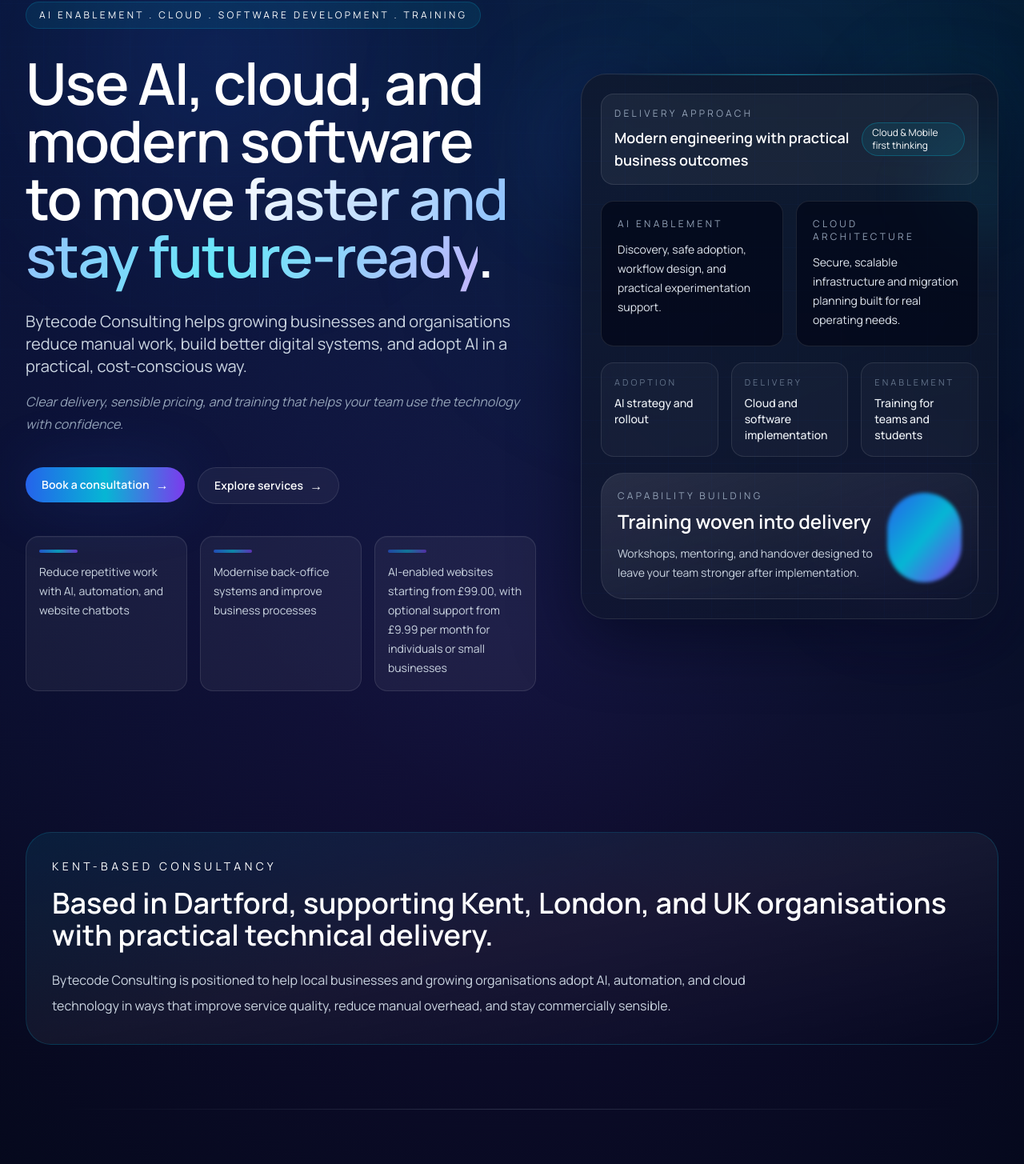
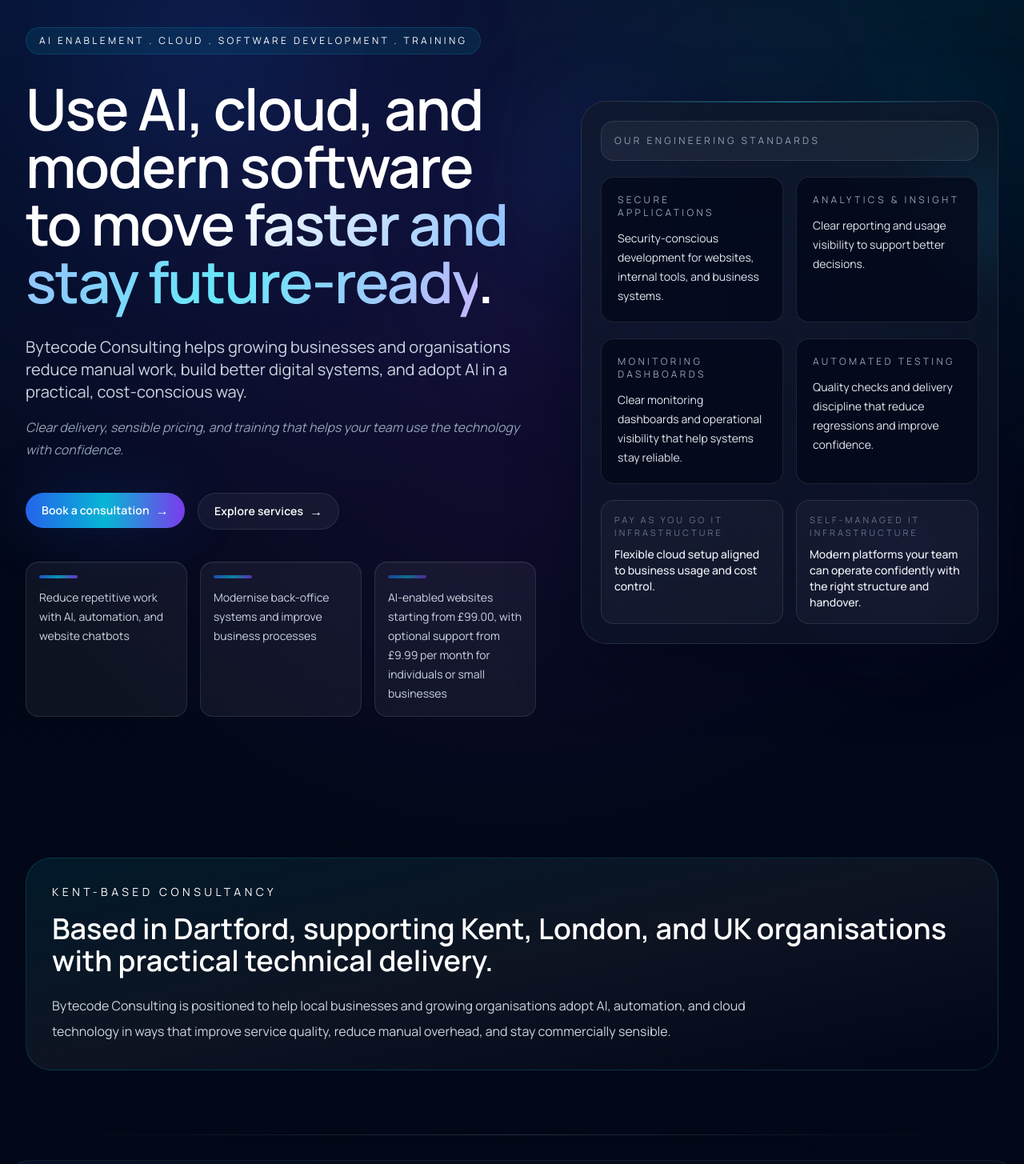
Before and after one commit to danesm/bytecodeconsulting-site, a Next.js app: page / in a window 1280 px wide. Shown: the part 158-1613 px from the top of the page at 80% size. Built offline with nearby package versions, Linux system fonts and the light colour scheme.

Commit message:
Simplify homepage and refine hero layout

```diff
--- a/app/page.tsx
+++ b/app/page.tsx
@@ -5,11 +5,7 @@
 import { Button } from "@/components/ui/button";
 import { Card, CardCopy, CardTitle } from "@/components/ui/card";
 import {
-  credibilityItems,
   localPositioning,
-  processSteps,
-  serviceItems,
-  trainingItems,
 } from "@/lib/site-content";
 
 export default function Home() {
@@ -17,7 +13,7 @@
     <main id="top" className="overflow-x-hidden">
       <Navbar />
 
-      <section className="section-divider relative overflow-hidden pb-20 pt-32 sm:pb-24 sm:pt-40">
+      <section className="section-divider relative overflow-hidden pb-20 pt-40 sm:pb-24 sm:pt-48">
         <div className="absolute inset-0 -z-10">
           <div className="absolute left-[10%] top-20 h-72 w-72 rounded-full bg-primary/20 blur-[120px]" />
           <div className="absolute right-[12%] top-28 h-96 w-96 rounded-full bg-cyan/10 blur-[150px]" />
@@ -78,26 +74,6 @@
         </div>
       </section>
 
-      <section className="section-divider py-20">
-        <div className="section-shell">
-          <SectionHeading
-            eyebrow="Credibility"
-            title="Enterprise-grade engineering, delivered in a practical way."
-            copy="Bytecode Consulting combines senior technical thinking with the responsiveness of a boutique partner. The result is delivery that is capable, measured, and grounded in outcomes your organisation can actually use."
-          />
-
-          <div className="mt-12 grid gap-6 md:grid-cols-2 xl:grid-cols-5">
-            {credibilityItems.map((item) => (
-              <Card key={item.title}>
-                <div className="mb-5 h-1 w-14 rounded-full bg-gradient-to-r from-primary via-cyan to-purple" />
-                <CardTitle>{item.title}</CardTitle>
-                <CardCopy>{item.description}</CardCopy>
-              </Card>
-            ))}
-          </div>
-        </div>
-      </section>
-
       <section className="section-backdrop section-divider py-20">
         <div className="section-shell">
           <SectionHeading
@@ -144,57 +120,6 @@
         </div>
       </section>
 
-      <section className="section-divider py-20">
-        <div className="section-shell grid gap-12 lg:grid-cols-[0.95fr_1.05fr] lg:items-start">
-          <div>
-            <SectionHeading
-              eyebrow="Training"
-              title="Training remains a core service, not an afterthought."
-              copy="For businesses, local organisations, and education settings, the goal is the same: build confidence, reduce adoption friction, and make modern technology genuinely useful."
-            />
-            <div className="mt-8 flex flex-col gap-4 sm:flex-row">
-              <Button href="/training">Training services</Button>
-              <Button href="/schools-students" variant="secondary">
-                Schools & student workshops
-              </Button>
-            </div>
-          </div>
-
-          <div className="grid gap-6 md:grid-cols-2">
-            {trainingItems.slice(0, 4).map((item) => (
-              <Card key={item.title}>
-                <div className="mb-5 inline-flex rounded-full border border-cyan/20 bg-cyan/10 px-3 py-1 text-[11px] uppercase tracking-[0.28em] text-cyan-200">
-                  Workshop
-                </div>
-                <CardTitle>{item.title}</CardTitle>
-                <CardCopy>{item.description}</CardCopy>
-              </Card>
-            ))}
-          </div>
-        </div>
-      </section>
-
-      <section className="section-backdrop section-divider py-20">
-        <div className="section-shell">
-          <SectionHeading
-            eyebrow="Process"
-            title="A simple delivery model that keeps work practical and understandable."
-            copy="Whether the brief is AI enablement, cloud migration, software delivery, or training, the engagement stays clear and outcome-focused."
-            align="center"
-          />
-          <div className="mt-12 grid gap-6 lg:grid-cols-4">
-            {processSteps.map((step, index) => (
-              <Card key={step.title} className="relative overflow-hidden">
-                <div className="absolute inset-x-0 top-0 h-1 bg-gradient-to-r from-primary via-cyan to-purple" />
-                <div className="absolute right-6 top-6 text-4xl font-semibold text-white/10">0{index + 1}</div>
-                <CardTitle>{step.title}</CardTitle>
-                <CardCopy>{step.description}</CardCopy>
-              </Card>
-            ))}
-          </div>
-        </div>
-      </section>
-
       <section className="py-20">
         <div className="section-shell">
           <div className="glass-panel rounded-[2rem] p-8 sm:p-10">
--- a/components/site/hero-visual.tsx
+++ b/components/site/hero-visual.tsx
@@ -9,56 +9,51 @@
         <div className="absolute inset-x-10 top-0 h-px bg-gradient-to-r from-transparent via-cyan/70 to-transparent" />
         <div className="absolute -right-12 top-20 h-32 w-32 rounded-full border border-cyan/20 bg-cyan/10 blur-2xl" />
         <div className="relative space-y-5">
-          <div className="flex items-center justify-between rounded-2xl border border-white/10 bg-white/5 p-4">
-            <div>
-              <p className="text-xs uppercase tracking-[0.28em] text-slate-400">Delivery Approach</p>
-              <p className="mt-2 text-lg font-semibold text-white">Modern engineering with practical business outcomes</p>
+          <div className="rounded-2xl border border-white/10 bg-white/5 p-4">
+            <p className="text-xs uppercase tracking-[0.28em] text-slate-400">Our Engineering Standards</p>
+          </div>
+
+          <div className="grid gap-4 sm:grid-cols-2">
+            <div className="rounded-2xl border border-white/10 bg-slate-950/70 p-5">
+              <p className="text-xs uppercase tracking-[0.28em] text-slate-400">Secure Applications</p>
+              <p className="mt-3 text-sm leading-6 text-slate-200">
+                Security-conscious development for websites, internal tools, and business systems.
+              </p>
             </div>
-            <div className="rounded-full border border-cyan/30 bg-cyan/10 px-3 py-1 text-xs text-cyan-200">
-              Cloud & Mobile first thinking
+            <div className="rounded-2xl border border-white/10 bg-slate-950/70 p-5">
+              <p className="text-xs uppercase tracking-[0.28em] text-slate-400">Analytics & Insight</p>
+              <p className="mt-3 text-sm leading-6 text-slate-200">
+                Clear reporting and usage visibility to support better decisions.
+              </p>
             </div>
           </div>
 
           <div className="grid gap-4 sm:grid-cols-2">
             <div className="rounded-2xl border border-white/10 bg-slate-950/70 p-5">
-              <p className="text-xs uppercase tracking-[0.28em] text-slate-400">AI Enablement</p>
+              <p className="text-xs uppercase tracking-[0.28em] text-slate-400">Monitoring Dashboards</p>
               <p className="mt-3 text-sm leading-6 text-slate-200">
-                Discovery, safe adoption, workflow design, and practical experimentation support.
+                Clear monitoring dashboards and operational visibility that help systems stay reliable.
               </p>
             </div>
             <div className="rounded-2xl border border-white/10 bg-slate-950/70 p-5">
-              <p className="text-xs uppercase tracking-[0.28em] text-slate-400">Cloud Architecture</p>
+              <p className="text-xs uppercase tracking-[0.28em] text-slate-400">Automated Testing</p>
               <p className="mt-3 text-sm leading-6 text-slate-200">
-                Secure, scalable infrastructure and migration planning built for real operating needs.
+                Quality checks and delivery discipline that reduce regressions and improve confidence.
               </p>
             </div>
           </div>
 
-          <div className="grid gap-4 sm:grid-cols-3">
-            {[
-              ["Adoption", "AI strategy and rollout"],
-              ["Delivery", "Cloud and software implementation"],
-              ["Enablement", "Training for teams and students"],
-            ].map(([label, value]) => (
-              <div key={label} className="rounded-2xl border border-white/10 bg-white/[0.03] px-4 py-4">
-                <p className="text-[11px] uppercase tracking-[0.28em] text-slate-500">{label}</p>
-                <p className="mt-2 text-sm font-medium text-slate-100">{value}</p>
-              </div>
-            ))}
+          <div className="grid gap-4 sm:grid-cols-2">
+            <div className="rounded-2xl border border-white/10 bg-white/[0.03] px-4 py-4">
+              <p className="text-[11px] uppercase tracking-[0.28em] text-slate-500">Pay as you go IT infrastructure</p>
+              <p className="mt-2 text-sm font-medium text-slate-100">Flexible cloud setup aligned to business usage and cost control.</p>
+            </div>
+            <div className="rounded-2xl border border-white/10 bg-white/[0.03] px-4 py-4">
+              <p className="text-[11px] uppercase tracking-[0.28em] text-slate-500">Self-managed IT infrastructure</p>
+              <p className="mt-2 text-sm font-medium text-slate-100">Modern platforms your team can operate confidently with the right structure and handover.</p>
+            </div>
           </div>
 
-          <div className="rounded-[1.75rem] border border-white/10 bg-gradient-to-br from-white/10 via-white/5 to-transparent p-5">
-            <div className="flex items-end justify-between gap-4">
-              <div>
-                <p className="text-xs uppercase tracking-[0.28em] text-slate-400">Capability Building</p>
-                <p className="mt-2 text-2xl font-semibold text-white">Training woven into delivery</p>
-                <p className="mt-3 max-w-sm text-sm leading-6 text-slate-300">
-                  Workshops, mentoring, and handover designed to leave your team stronger after implementation.
-                </p>
-              </div>
-              <div className="hidden h-28 w-28 rounded-full bg-gradient-to-br from-primary via-cyan to-purple blur-[2px] sm:block" />
-            </div>
-          </div>
         </div>
       </div>
     </div>
--- a/components/site/navbar.tsx
+++ b/components/site/navbar.tsx
@@ -34,7 +34,7 @@
       >
         <div className="flex items-center justify-between">
           <Link href="/" className="flex items-center gap-3.5">
-            <LogoMark className="h-12 w-12 sm:h-16 sm:w-16" />
+            <LogoMark className="h-14 w-14 sm:h-20 sm:w-20" />
             <div>
               <div className="text-sm font-semibold tracking-[0.2em] text-white">BYTECODE</div>
               <div className="text-xs uppercase tracking-[0.32em] text-slate-400">Consulting</div>
```
